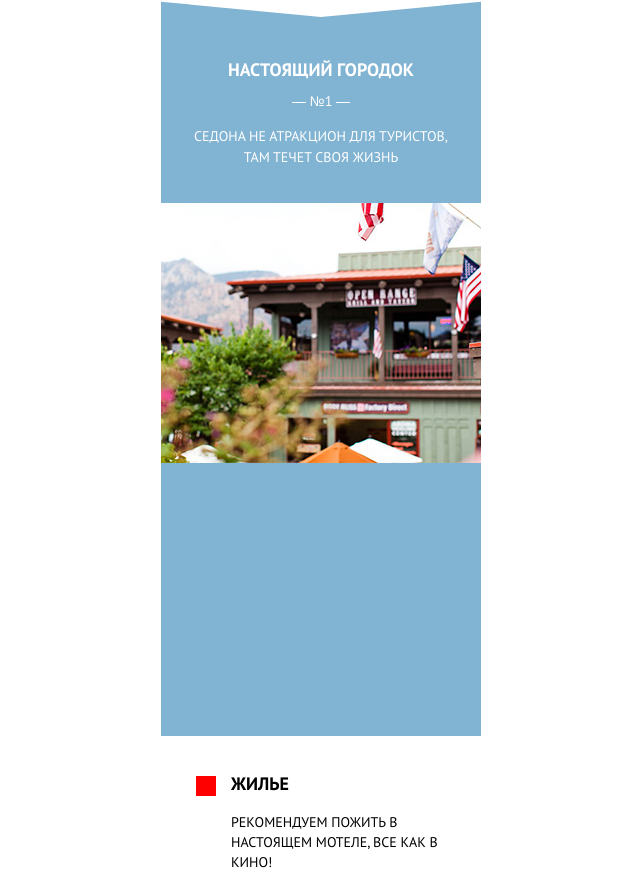
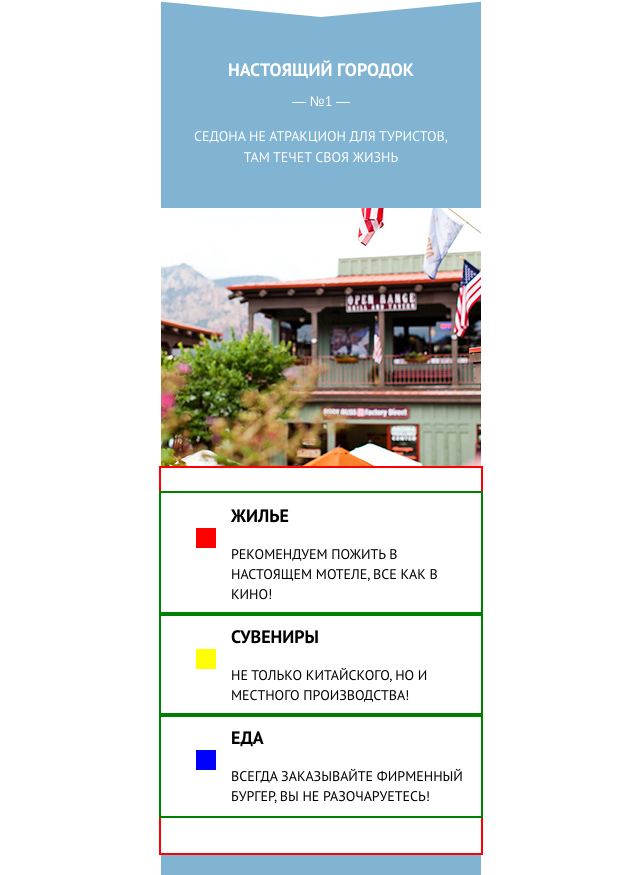
Before and after one commit to SerenyaDyadev/976593-sedona-19, a website: page source/index.html in a window 1280 px wide. Shown: the part 891-1766 px from the top of the page, without its empty margins (319-959 px from the left). Drawn offline with nearby package versions, Linux system fonts and the light colour scheme; files that its build step writes are made by us from their sources.

Commit message:
index.html - редактирование списка внутри первого элемента advantage - начало

```diff
--- a/source/less/blocks/advantages.less
+++ b/source/less/blocks/advantages.less
@@ -7,12 +7,15 @@
 }
 
 .advantages__item {
+  min-height: 193px;
   padding-top: 40px;
   text-align: center;
   background-color: @bg-blue;
   color: #ffffff;
+}
 
 .advantages__image-left {
+  display: block;
   width: 100%;
   height: auto;
 }
@@ -28,17 +31,13 @@
 
 .advantages__item-number{
   display: block;
-  padding: 0;
-  margin: 0;
   padding-bottom: 12px;
   font-weight: 400;
 }
 
 .advantages__item-text {
-  display: block;
-  padding: 0;
   margin: 0;
-  padding: 0 30px 35px 30px;
+  padding: 0 30px 40px 30px;
   line-height: 21px;
   font-weight: 400;
   &--grey {
@@ -67,7 +66,7 @@
   //   background-color: #eeeeee;
   //   color: #000000;
   // }
-}
+
 .advantages__item--border-bottom {
     // .outline(red);
       // margin: 0 20px 0px 20px;
@@ -80,21 +79,21 @@
   display: flex;
   flex-direction: column;
   .list-none();
-  margin-top: 265px;
-  padding-top: 5px;
+  padding-top: 25px;
   padding-bottom: 37px;
   background-color: #ffffff;
   color: #000000;
   z-index: 0;
+  .outline(red)
 }
 
 .about-advantage__item{
   display: block;
   position: relative;
-  padding: 0;
+  padding: 10px 0;
   margin: 0;
-  padding-top: 30px;
   text-align: left;
+    .outline(green);
     &--house::before  {
     position: absolute;
     content: "";
```
